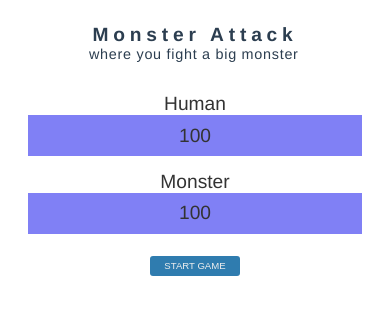
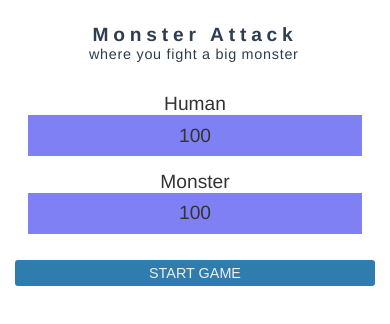
Before and after one commit to FabioZTessitore/monster-vue, a Vue app: page / in a window 390 px wide. Shown: the top 324 px of the page. Built offline with nearby package versions, Linux system fonts and the light colour scheme.

Commit message:
media query

```diff
--- a/public/style.css
+++ b/public/style.css
@@ -95,7 +95,11 @@ body {
     margin-bottom: 3rem; }
     @media (max-width: 600px) {
       .game__actions {
-        font-size: .1rem; } }
+        flex-wrap: wrap; }
+        .game__actions > button {
+          flex: 1 0 40%;
+          margin: 1rem;
+          font-size: 3rem; } }
 
 .btn {
   background-color: orangered;
```
Also changed, not shown: src/sass/main.scss (+7 -1 lines).
